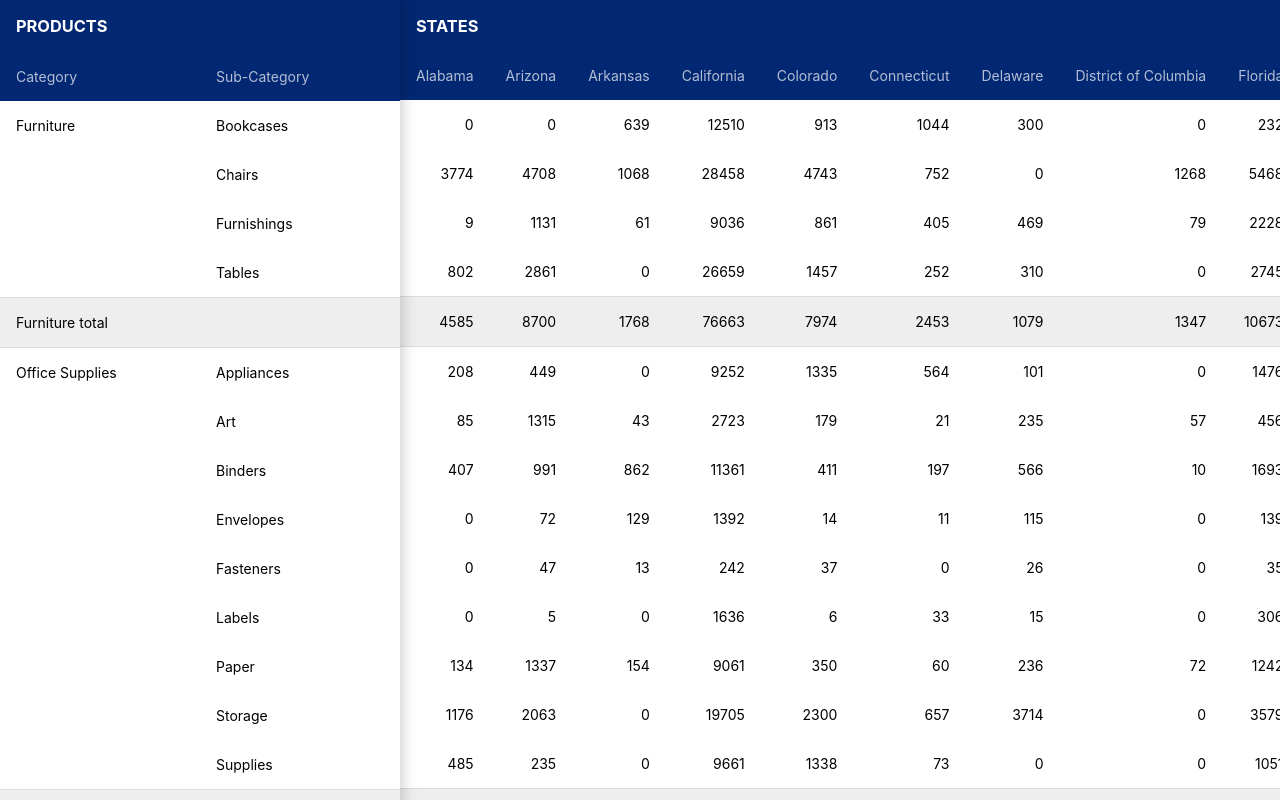
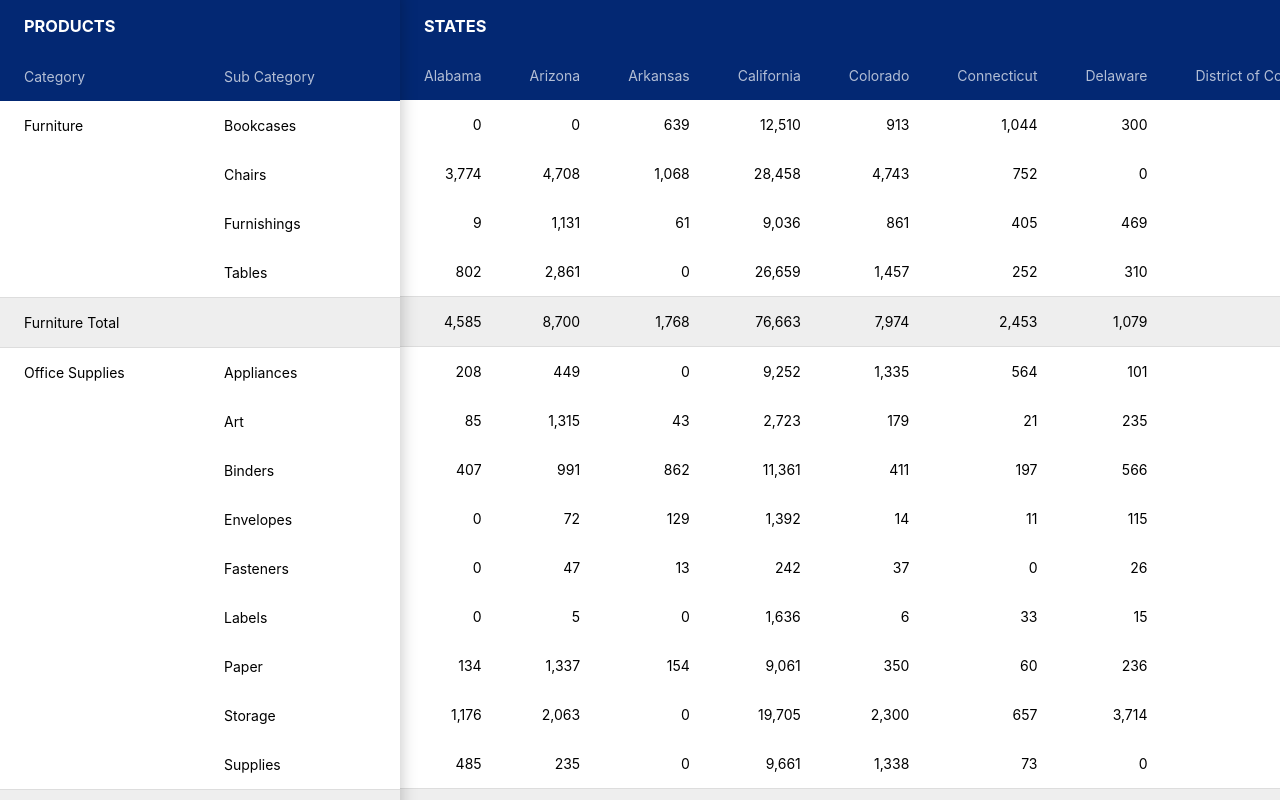
Before and after one commit to JeffLuong/p_table, a React (Create React App) app: page / in a window 1280 px wide. Shown: the top 800 px of the page. Built offline with nearby package versions, Linux system fonts and the light colour scheme.

Commit message:
Some cleanup and add grand totals

```diff
--- a/src/components/PivotTable.css
+++ /dev/null
@@ -1,65 +0,0 @@
-.TableContainer {
-  display: flex;
-  width: 100%; }
-  .TableContainer .TableSubResult {
-    background-color: #eeeeee;
-    border-top: 1px solid #dddddd;
-    border-bottom: 1px solid #dddddd; }
-  .TableContainer .TableRowDimension {
-    box-shadow: 0px -8px 16px 0px rgba(0, 0, 0, 0.25);
-    width: 25rem;
-    grid-template-rows: 50px calc(100% - 100px) 50px;
-    grid-template-areas: "row-header" "row-dimensions" "row-total";
-    z-index: 10; }
-  .TableContainer .TableRowDimensionGroup {
-    grid-area: row-dimensions; }
-    .TableContainer .TableRowDimensionGroup .TableColumnTitleGroup {
-      background-color: #032873; }
-  .TableContainer .TableColumnTitle {
-    color: #b3bed5; }
-  .TableContainer .TableHeader {
-    display: grid;
-    grid-area: row-header; }
-    .TableContainer .TableHeader .TableTitle {
-      text-align: left;
-      white-space: nowrap; }
-    .TableContainer .TableHeader .TableTitle {
-      color: #ffffff; }
-    .TableContainer .TableHeader .Cell {
-      background-color: #032873; }
-  .TableContainer .TableRowDimFinalResult {
-    background-color: #333333;
-    grid-area: row-total; }
-    .TableContainer .TableRowDimFinalResult > span {
-      color: #ffffff; }
-  .TableContainer .TableColumnDimension {
-    text-align: right;
-    width: calc(100% - 25rem);
-    display: grid;
-    grid-template-rows: 51px calc(100% - 51px);
-    grid-template-areas: "column-header" "column-metrics"; }
-    .TableContainer .TableColumnDimension .TableHeader {
-      grid-area: column-header; }
-  .TableContainer .TableMetrics {
-    display: grid;
-    grid-area: column-metrics; }
-    .TableContainer .TableMetrics .Cell {
-      text-align: right; }
-      .TableContainer .TableMetrics .Cell:first-of-type {
-        background-color: #032873; }
-
-.Cell {
-  text-align: left; }
-  .Cell span {
-    white-space: nowrap; }
-  .Cell:not(.noPadding) {
-    padding: 1rem; }
-  .Cell.CellGroup {
-    display: flex;
-    padding: 0;
-    width: 100%; }
-    .Cell.CellGroup > .Cell {
-      width: 50%; }
-
-.isScrollable {
-  overflow-x: auto; }
--- a/src/components/PivotTable.scss
+++ b/src/components/PivotTable.scss
@@ -11,13 +11,13 @@ $white: #ffffff;
   $row-dim-final-result__background-color: #333333;
   $col-title-text__color: #b3bed5;
 
-  .TableSubResult {
+  .TableRowSubResult {
     background-color: $row-dim-sub-result__background-color;
     border-top: 1px solid $row-dim-sub-result__border-color;
     border-bottom: 1px solid $row-dim-sub-result__border-color;
   }
 
-  .TableRowDimension {
+  .TableRowDimensions {
     box-shadow: 0px -8px 16px 0px rgba(0, 0, 0, .25);
     width: $row-dim__width;
     grid-template-rows: 50px calc(100% - 100px) 50px;
@@ -26,13 +26,13 @@ $white: #ffffff;
         "row-dimensions"
         "row-total";
     z-index: 10;
-  }
 
-  .TableRowDimensionGroup {
+    .TableBody {
       grid-area: row-dimensions;
 
       .TableColumnTitleGroup {
         background-color: $header__background-color;
+      }
     }
   }
 
@@ -41,7 +41,6 @@ $white: #ffffff;
   }
 
   .TableHeader {
-    display: grid;
     grid-area: row-header;
 
     .TableTitle {
@@ -58,7 +57,7 @@ $white: #ffffff;
     }
   }
 
-  .TableRowDimFinalResult {
+  .TableRowFinalResult {
     background-color: $row-dim-final-result__background-color;
     grid-area: row-total;
 
@@ -67,7 +66,7 @@ $white: #ffffff;
     }
   }
 
-  .TableColumnDimension {
+  .TableColumnDimensions {
     text-align: right;
     width: calc(100% - #{$row-dim__width});
     display: grid;
@@ -79,10 +78,9 @@ $white: #ffffff;
     .TableHeader {
       grid-area: column-header;
     }
-  }
 
-  .TableMetrics {
-    display: grid;
+    .TableBody {
+      display: flex;
       grid-area: column-metrics;
 
       .Cell {
@@ -94,16 +92,19 @@ $white: #ffffff;
       }
     }
   }
+}
 
 .Cell {
+  overflow: hidden;
   text-align: left;
+  text-overflow: ellipsis;
 
   span {
     white-space: nowrap;
   }
 
   &:not(.noPadding) {
-    padding: 1rem;
+    padding: 1rem 1.5rem;
   }
 
   &.CellGroup {
--- a/src/components/PivotTable.tsx
+++ b/src/components/PivotTable.tsx
@@ -3,14 +3,20 @@ import cx from 'classnames';
 import type { FormattedData } from './ProductSalesByStateTable';
 import './PivotTable.scss';
 
+type PivotTableProps = {
+  data: FormattedData;
+  tableConfig: {
+    rowTitle: string;
+    colTitle: string;
+    rowDimTitle: string;
+    rowDimSubTitle: string;
+    subResultText: string;
+    finalResultText: string;
+  }
+};
+
 type TableDefaultProps = {
   children: React.ReactNode;
-};
-
-type PivotTableProps = {
-  data: FormattedData;
-  rowTitle: string;
-  colTitle: string;
 };
 
 interface TableColDimsWrapperProps extends TableDefaultProps {
@@ -23,27 +29,33 @@ interface CellProps extends TableDefaultProps {
   noPadding?: boolean;
 }
 
+/**
+ * Adds commas `,` in the appropriate locations for a large number.
+ * @param n number
+ * @returns string
+ */
+const prettifyNumber = (n: number): string => {
+  const stringNums = n.toString().split('');
+  return stringNums.map((s, i) => {
+    if ((stringNums.length - i) % 3 === 0) {
+      return i === 0 ? s : `,${s}`;
+    }
+    return s;
+  }).join('');
+};
+
 const Cell = ({ className, isCellGroup, children, noPadding, ...rest }: CellProps): JSX.Element => {
   const classes = cx(
     'Cell',
+    isCellGroup ? 'CellGroup' : '',
     noPadding ? 'noPadding' : '',
-    isCellGroup ? 'CellGroup' : '',
     className
   );
-
-  return (
-    <div className={classes} {...rest}>{children}</div>
-  );
-};
-
-const TableRowDimension = ({ children }: TableDefaultProps): JSX.Element => {
-  return <div className="TableRowDimension">{children}</div>;
+  return <div className={classes} {...rest}>{children}</div>;
 };
 
 const TableHeader = ({ children }: TableDefaultProps): JSX.Element => {
-  return (
-    <div className="TableHeader">{children}</div>
-  );
+  return <div className="TableHeader">{children}</div>;
 };
 
 const TableTitle = ({ children }: TableDefaultProps): JSX.Element => {
@@ -54,39 +66,47 @@ const TableColumnTitle = ({ children }: TableDefaultProps): JSX.Element => {
   return <Cell><span className="TableColumnTitle">{children}</span></Cell>;
 };
 
-const TableRowDimensionGroup = ({ children }: TableDefaultProps): JSX.Element => {
-  return (
-    <div className="TableRowDimensionGroup">{children}</div>
-  );
+const TableBody = ({ children }: TableDefaultProps): JSX.Element => {
+  return <div className="TableBody">{children}</div>;
 };
 
-const TableSubResult = ({ children }: TableDefaultProps): JSX.Element => {
-  return <Cell className="TableSubResult"><span>{children}</span></Cell>;
-};
-const TableRowDimFinalResult = ({ children }: TableDefaultProps): JSX.Element => {
-  return <Cell className="TableRowDimFinalResult">{children}</Cell>;
+const TableRowDimensions = ({ children }: TableDefaultProps): JSX.Element => {
+  return <div className="TableRowDimensions">{children}</div>;
 };
 
-const TableColumnDimension = ({ children, scrollable }: TableColDimsWrapperProps): JSX.Element => {
-  return <div className={`TableColumnDimension ${scrollable ? 'isScrollable' : ''}`}>{children}</div>;
+const TableRowSubResult = ({ children }: TableDefaultProps): JSX.Element => {
+  return <Cell className="TableRowSubResult"><span>{children}</span></Cell>;
 };
 
-const TableMetrics = ({ children }: TableDefaultProps): JSX.Element => {
-  return <Cell isCellGroup noPadding className="TableMetrics">{children}</Cell>;
+const TableRowFinalResult = ({ children }: TableDefaultProps): JSX.Element => {
+  return <Cell className="TableRowFinalResult"><span>{children}</span></Cell>;
 };
 
-const PivotTable = ({ data, rowTitle, colTitle }: PivotTableProps): JSX.Element => {
+const TableColumnDimensions = ({ children, scrollable }: TableColDimsWrapperProps): JSX.Element => {
+  return <div className={`TableColumnDimensions ${scrollable ? 'isScrollable' : ''}`}>{children}</div>;
+};
+
+const TableColumn = ({ children }: TableDefaultProps): JSX.Element => {
+  return <div className="TableColumn">{children}</div>;
+};
+
+const PivotTable = ({ data, tableConfig }: PivotTableProps): JSX.Element => {
   const { rowDims, colMetrics } = data;
+  const { rowTitle, colTitle, rowDimTitle, rowDimSubTitle, subResultText, finalResultText } = tableConfig;
   return (
     <div className="TableContainer">
-      <TableRowDimension>
+      <TableRowDimensions>
         <TableHeader>
           <TableTitle>{rowTitle.toLocaleUpperCase()}</TableTitle>
         </TableHeader>
-        <TableRowDimensionGroup>
+        <TableBody>
           <Cell className="TableColumnTitleGroup" isCellGroup noPadding>
-            <TableColumnTitle>Category</TableColumnTitle>
-            <TableColumnTitle>Sub-Category</TableColumnTitle>
+            <TableColumnTitle>
+              {rowDimTitle}
+            </TableColumnTitle>
+            <TableColumnTitle>
+              {rowDimSubTitle}
+            </TableColumnTitle>
           </Cell>
           {rowDims.toArray().map(([title, subDims]) => {
             return (
@@ -99,56 +119,48 @@ const PivotTable = ({ data, rowTitle, colTitle }: PivotTableProps): JSX.Element
                     {subDims.map(d => <Cell key={d}><span>{d}</span></Cell>)}
                   </Cell>
                 </Cell>
-                <TableSubResult>{`${title} total`}</TableSubResult>
+                <TableRowSubResult>{`${title} ${subResultText}`}</TableRowSubResult>
               </React.Fragment>
             )
           })}
-          <TableRowDimFinalResult><span>Grand total</span></TableRowDimFinalResult>
-        </TableRowDimensionGroup>
-      </TableRowDimension>
-      <TableColumnDimension scrollable>
+          <TableRowFinalResult>{finalResultText}</TableRowFinalResult>
+        </TableBody>
+      </TableRowDimensions>
+      <TableColumnDimensions scrollable>
         <TableHeader>
           <TableTitle>{colTitle.toLocaleUpperCase()}</TableTitle>
         </TableHeader>
-        <TableMetrics>
+        <TableBody>
           {colMetrics.toArray().map(([key, v]) => {
-            // state
             const finalResultIdx = v.length - 1;
+            // By state
             return (
-              <div key={key}>
+              <TableColumn key={key}>
                 <TableColumnTitle>
                   {key}
                 </TableColumnTitle>
                 {v.map((_v, idx) => {
-                  // category
+                  // By Category
                   return _v.map((n, i) => {
-                    let className = i === _v.length - 1 ? 'TableSubResult' : '';
+                    // Sub category totals
+                    let Component = i === _v.length - 1 ? TableRowSubResult : Cell;
                     if (finalResultIdx === idx) {
-                      className = 'TableRowDimFinalResult';
+                      Component = TableRowFinalResult;
                     }
                     return (
                       <React.Fragment key={`${key}-${n.toString()}-${i}`}>
-                        <Cell className={className}>
-                          <span>{n}</span>
-                        </Cell>
+                        <Component>
+                          <span>{prettifyNumber(n)}</span>
+                        </Component>
                       </React.Fragment>
                     );
                   })
                 })}
-              </div>
+              </TableColumn>
             )}
           )}
-        </TableMetrics>
-        {/* <TableMetricsGrandTotal>
-          {grandTotals.map(total => {
-            return (
-              <div>
-                <span>{total}</span>
-              </div>
-            )
-          })}
-        </TableMetricsGrandTotal> */}
-      </TableColumnDimension>
+        </TableBody>
+      </TableColumnDimensions>
     </div>
   );
 };
--- a/src/components/ProductSalesByStateTable.tsx
+++ b/src/components/ProductSalesByStateTable.tsx
@@ -3,29 +3,45 @@ import { useDispatch, useSelector } from 'react-redux';
 import { AppState } from '../redux/reducers';
 import { fetchOrders } from '../redux/actions/orders';
 import { Orders } from '../redux/reducers/orders';
-import Order, { OrderProps, BaseOrderNumProps, BaseOrderStringProps } from '../models/order';
-import { Set, Seq } from 'immutable';
+import Order, { OrderProps, QunatifiableProps, BaseOrderStringProps } from '../models/order';
+import { OrderedMap, Set } from 'immutable';
 import PivotTable from './PivotTable';
 
 const { useEffect, useState } = React;
-
-// const categories = [
-//   ['Furniture', ['Bookcases', 'Chairs', 'Furnishings', 'Tables']],
-//   ['Furniture', ['Bookcases', 'Chairs', 'Furnishings', 'Tables']],
-//   ['Furniture', ['Bookcases', 'Chairs', 'Furnishings', 'Tables']]
-// ];
 
 type DataConfig = {
   rowDimension: keyof BaseOrderStringProps;
   rowSubDimension: keyof BaseOrderStringProps;
   colDimension: keyof OrderProps;
-  colMetric: keyof BaseOrderNumProps;
+  colMetric: keyof QunatifiableProps;
 };
 
 export type FormattedData = {
-  rowDims: Seq.Keyed<string | number, Set<string | number>>;
-  colMetrics: Seq.Keyed<string | number, number[][]>;
+  rowDims: OrderedMap<string, Set<string>>;
+  colMetrics: OrderedMap<string | number, number[][]>;
 }
+
+/**
+ * Create a positional column map of how many expected values per state per sub category.
+ * For example, for one state, the expected positional map is:
+ * [['Furniture', ['Bookshelves', 'Chaires', ...etc]],   <--- 4 sub categories
+ *  ['Office Supplies', ['Appliances', 'Art', ...etc]],  <--- 9 sub categories
+ *  ['Technology', ['Accessories', 'Copiers', ...etc]]]  <--- 4 sub categories
+ */
+const createColumnMap = (nestedArr: [string, string[]][]): number[][] => {
+  const columnMap: number[][] = [];
+  for (let x = 0; x < nestedArr.length; x++) {
+    // For each sub category, push in the required positions, including an entry for totals for each category.
+    const sub: number[]  = [0];
+    nestedArr[x][1].forEach(() => sub.push(0));
+    columnMap.push(sub);
+    // Adding another array entry to hold grand total for all state
+    if (x === nestedArr.length - 1) {
+      columnMap.push([0]);
+    }
+  }
+  return columnMap;
+};
 
 const formatData = (data: Orders, config: DataConfig): FormattedData => {
   const { rowDimension, rowSubDimension, colDimension, colMetric } = config;
@@ -35,37 +51,24 @@ const formatData = (data: Orders, config: DataConfig): FormattedData => {
     .mapEntries(([dim, orders]) => [
       dim,
       orders.map(o => o.get(rowSubDimension)).toSet().sort() // return all unique sub categories using `.toSet()`
-    ]);
+    ]).toOrderedMap();
 
   // Sorted + grouped by state and sorted + grouped by category
   const sortedGroupedByDim = data
     .groupBy(o => o.get(colDimension)).sortBy((v, k) => k)
     .map(state => state.groupBy(o => o.get(rowDimension)).sortBy((val, k) => k));
+
   // Sales by sub category for each state. See line 62 for example of the data shape
   const _rowDims = rowDims.map(a => a.toArray()).toArray();
+  // Positional mapping of grand totals by sub category - to be inserted as the last column of metrics.
+  const grandTotals = createColumnMap(_rowDims);
+  let grandTotal = 0;
 
+  // The positional mapping of states vs total sales per category, sub category and grand totals.
   const colMetrics = sortedGroupedByDim
     .map(state => {
-      const initialAccumulator: Array<number[]> = [];
-      let grandTotal = 0;
-
-      // Create a positional map of how many expected values per state per sub category.
-      // For example, for one state, the expected positional map is:
-      // [
-      //   ['Furniture', ['Bookshelves', 'Chaires', ...etc]],  <--- 4 sub categories
-      //   ['Office Supplies', ['Appliances', 'Art', ...etc]], <--- 9 sub categories
-      //   ['Technology', ['Accessories', 'Copiers', ...etc]]  <--- 4 sub categories
-      // ]
-      for (let x = 0; x < _rowDims.length; x++) {
-        // For each sub category, push in the required positions, including an entry for totals for each category.
-        const sub: number[]  = [0];
-        _rowDims[x][1].forEach(() => sub.push(0));
-        initialAccumulator.push(sub);
-        // Adding another array entry to hold grand total for all state
-        if (x === _rowDims.length - 1) {
-          initialAccumulator.push([0]);
-        }
-      }
+      const initialAccumulator = createColumnMap(_rowDims);
+      let stateGrandTotal = 0;
 
       const reducedTotals = state.reduce((accTotals, orders) => {
         // Get current category: i.e. 'Furniture'
@@ -74,8 +77,9 @@ const formatData = (data: Orders, config: DataConfig): FormattedData => {
         // Get the current `OrderedSet` associated with category: i.e OrderedSet(['Bookcases', 'Chairs', 'Furnishings', ...])
         const curr = _rowDims.find(arr => arr.includes(currDim));
         const currSet = curr && curr[1];
+        const currSetIdx = curr && _rowDims.indexOf(curr);
         // The initial array to use in reducing totals by sub categories selected from total state accumulated map
-        const initialTotals: number[] = (curr && initialAccumulator[_rowDims.indexOf(curr)] || []);
+        const initialTotals: number[] = (currSetIdx !== undefined && initialAccumulator[currSetIdx] || []);
 
         orders.groupBy(o => o.get(rowSubDimension)).sortBy((val, k) => k).reduce((totals: number[], orders, subDim) => {
           // Get the index of current sub category in the current `OrderedSet`: i.e. index of 'Bookcases'
@@ -87,27 +91,40 @@ const formatData = (data: Orders, config: DataConfig): FormattedData => {
           }
           // Increment the category's sub total (i.e. all Furniture category total for a state)
           totals[totals.length - 1] += total;
+          if (currSetIdx !== undefined && subDimIndex !== undefined) {
+            grandTotals[currSetIdx][subDimIndex] += total;
+            grandTotals[currSetIdx][totals.length - 1] += total;
+          }
           // Increment the state's grand total
+          stateGrandTotal += total;
+          // Increment overall grand total
           grandTotal += total;
           return totals;
         }, initialTotals);
+
         return accTotals;
       }, initialAccumulator);
 
-      reducedTotals[reducedTotals.length - 1] = [grandTotal];
+      reducedTotals[reducedTotals.length - 1] = [stateGrandTotal];
+      grandTotals[grandTotals.length - 1] = [grandTotal];
       return reducedTotals;
-    });
+    })
+     // Typescript complains that `set()` isn't defined in `Seq.Keyed`
+     // (even though it is) so using `toOrderedMap()` to satisfy it :(
+    .toOrderedMap()
+    .set('Grand Total', grandTotals);
+
   return {
-    rowDims, // categories
-    colMetrics // sales by state for each sub category
+    rowDims,
+    colMetrics
   };
 };
 
 const ProductSalesByStateTable = (): JSX.Element => {
   const dispatch = useDispatch();
   const [formattedData, setFormattedData] = useState<FormattedData>();
-  const orders = useSelector((state: AppState) => state.orders);
-  const { value } = orders;
+  const ordersRemoteVal = useSelector((state: AppState) => state.orders);
+  const { value } = ordersRemoteVal;
 
   useEffect(() => {
     if (!value) {
@@ -123,7 +140,15 @@ const ProductSalesByStateTable = (): JSX.Element => {
   }, [dispatch, value]);
 
   if (formattedData) {
-    return <PivotTable rowTitle="Products" colTitle="States" data={formattedData} />;
+    const config = {
+      rowTitle: 'Products',
+      colTitle: 'States',
+      rowDimTitle: 'Category',
+      rowDimSubTitle: 'Sub Category',
+      subResultText: 'Total',
+      finalResultText: 'Grand Total'
+    };
+    return <PivotTable tableConfig={config} data={formattedData} />;
   }
 
   return <h1>LOADING...</h1>
--- a/src/index.css
+++ /dev/null
@@ -1,11 +0,0 @@
-* {
-  box-sizing: border-box; }
-
-body {
-  margin: 0;
-  padding: 0;
-  font-family: -apple-system, BlinkMacSystemFont, "Segoe UI", Roboto, Oxygen-Sans, Ubuntu, Cantarell, "Helvetica Neue", sans-serif;
-  font-size: 14px; }
-
-h1, h2, h3, h4 {
-  margin: 0; }
```
Also changed, not shown: src/App.css (deleted, +0 -21 lines), src/components/Loader/Loader.scss (added, +35 -0 lines), src/components/Loader/index.tsx (added, +13 -0 lines), src/models/order.ts (+8 -4 lines), .eslintrc.js (added), 2 other files (tests, documents, lock files or other folders). Lines whose indentation alone changed are shown as unchanged.
